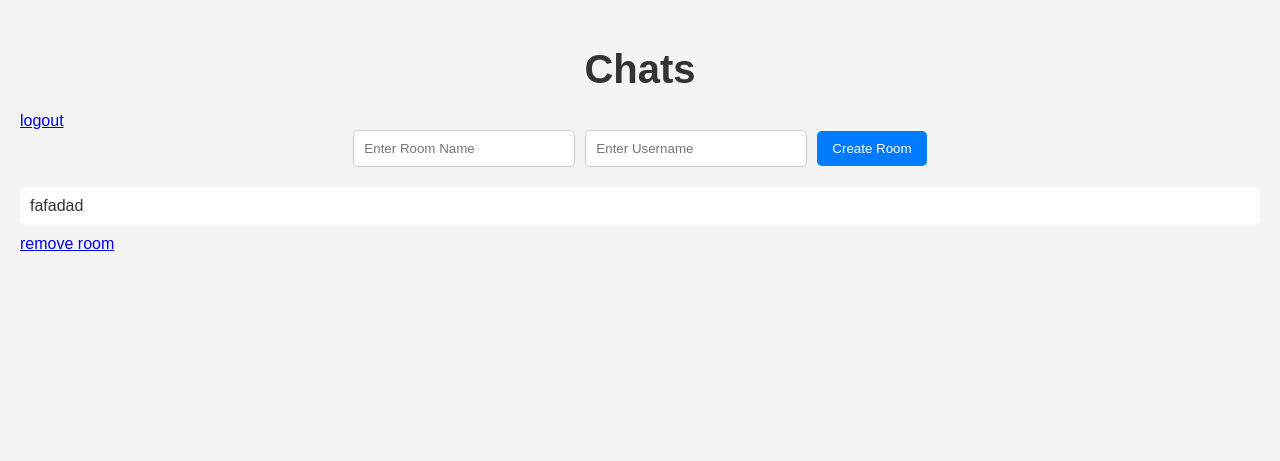
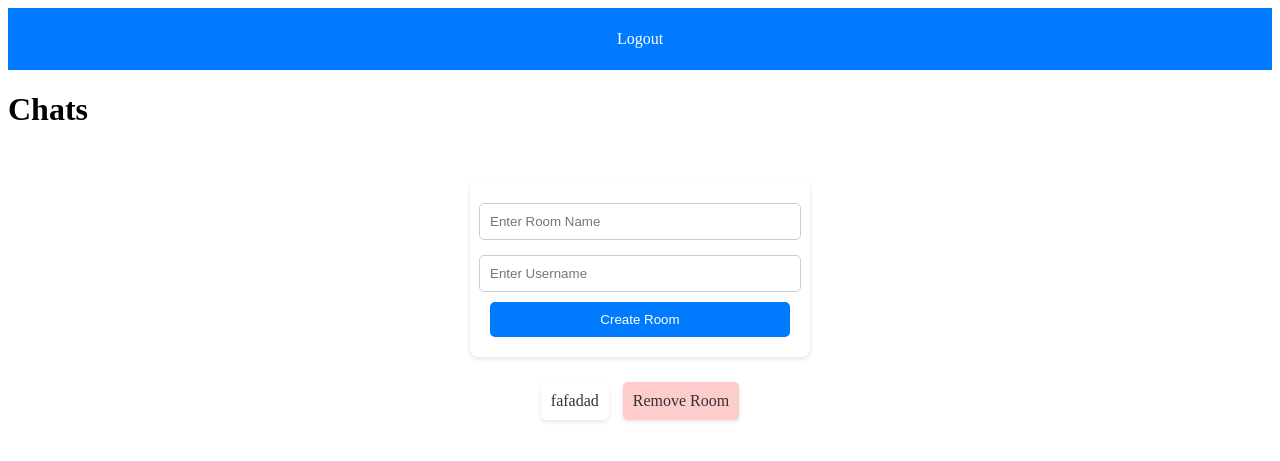
Before and after one commit to Fahras23/ChatApp, a Django app: page / in a window 1280 px wide. Shown: the top 461 px of the page. Run offline with Django 4.2, Linux system fonts and the light colour scheme; a user stored in the database is signed in; data comes from the database, SQL or seed files in the repository.

Commit message:
styles update

```diff
--- a/chat/models.py
+++ b/chat/models.py
@@ -24,7 +24,7 @@ class Room(models.Model):
         return self.name
 
 class Message(models.Model):
+    room = models.ForeignKey(Room,on_delete=models.CASCADE)
     user = models.CharField(max_length=1000000)
-    room = models.CharField(max_length=1000000)
     content = models.CharField(max_length=1000000)
     date = models.DateTimeField(default=datetime.now, blank=True)
--- a/chat/templates/chat/main.html
+++ b/chat/templates/chat/main.html
@@ -2,102 +2,51 @@
 <html>
 <head>
     <title>Chats</title>
+    {% load static %}
+    <link rel="stylesheet" href="{% static 'css/style.css' %}">
     <script src="https://code.jquery.com/jquery-3.6.0.min.js"></script>
-    <style>
-        body {
-            font-family: Arial, sans-serif;
-            margin: 0;
-            padding: 20px;
-            background-color: #f4f4f4;
-        }
-
-        h1 {
-            font-size: 40px;
-            text-align: center;
-            margin-bottom: 20px;
-            color: #333;
-        }
-
-        form {
-            display: flex;
-            align-items: center;
-            justify-content: center;
-            margin-bottom: 20px;
-        }
-
-        input[type="text"] {
-            padding: 10px;
-            border-radius: 5px;
-            border: 1px solid #ccc;
-            margin-right: 10px;
-            width: 200px;
-        }
-
-        input[type="submit"] {
-            padding: 10px 15px;
-            border: none;
-            border-radius: 5px;
-            background-color: #007bff;
-            color: #fff;
-            cursor: pointer;
-            transition: background-color 0.3s ease;
-        }
-
-        input[type="submit"]:hover {
-            background-color: #0056b3;
-        }
-
-        .room-link {
-            display: block;
-            padding: 10px;
-            border-radius: 5px;
-            background-color: #fff;
-            margin-bottom: 10px;
-            text-decoration: none;
-            color: #333;
-        }
-
-        .room-link:hover {
-            background-color: #f0f0f0;
-        }
-    </style>
 </head>
 <body>
-    <h1>Chats</h1>
-    <a class="" href="{% url 'logout-user' %}">logout</a>
-    <form id="post-form">
-        {% csrf_token %}
-        <input type="text" name="room_name" id="room_name" placeholder="Enter Room Name" />
-        <input type="text" name="username" id="username" placeholder="Enter Username" />
-        <input type="submit" value="Create Room">
-    </form>
-    {% for room in rooms %}
-        <div>
-            <a class="room-link" href="{% url 'room_view' room.id %}">{{ room }}</a>
-            <a class="" href="{% url 'remove_room' room.id %}">remove room</a>
-        </div>
-    {% endfor %}
 
+    <div class="navbar">
+        <a href="{% url 'logout-user' %}">Logout</a>
+    </div>
+
+    <div class="content">
+        <h1 class="centered-title">Chats</h1>
+        <form id="post-form" class="chat-form">
+            {% csrf_token %}
+            <input type="text" name="room_name" id="room_name" class="form-input" placeholder="Enter Room Name">
+            <input type="text" name="username" id="username" class="form-input" placeholder="Enter Username">
+            <button type="submit" class="form-button">Create Room</button>
+        </form>
+
+        {% for room in rooms %}
+            <div class="room-container">
+                <a class="room-link" href="{% url 'room_view' room.id %}">{{ room }}</a>
+                <a class="remove-link" href="{% url 'remove_room' room.id %}">Remove Room</a>
+            </div>
+        {% endfor %}
+    </div>
 
     <script type="text/javascript">
-        $(document).on('submit','#post-form',function(e){
+        $(document).on('submit', '#post-form', function(e) {
             e.preventDefault();
-
             $.ajax({
-                type:'POST',
-                url:'/create_room',
-                data:{
-                    room_name:$('#room_name').val(),
-                    username:$('#username').val(),
-                    csrfmiddlewaretoken:$('input[name=csrfmiddlewaretoken]').val(),
+                type: 'POST',
+                url: '/create_room',
+                data: {
+                    room_name: $('#room_name').val(),
+                    username: $('#username').val(),
+                    csrfmiddlewaretoken: $('input[name=csrfmiddlewaretoken]').val(),
                 },
-                success: function(data){
-                    // alert(data)
+                success: function(data) {
                 }
             });
-            document.getElementById('room_name').value = '';
+            $('#room_name').val('');
             location.reload();
         });
     </script>
+
 </body>
 </html>
--- a/chat/views.py
+++ b/chat/views.py
@@ -8,19 +8,10 @@ import pyotp
 import qrcode
 from django.contrib.auth.decorators import login_required
 import base64
-from django.core.mail import send_mail
 
-def send_email(recipient_list,code):
-    subject = 'Hello from Django'
-    message = f'This is a test email sent from a Django application. code {code}'
-    my_email = 'ptomonogle@gmail.com'  # Use the same email as EMAIL_HOST_USER
-
-    send_mail(subject, message, my_email, recipient_list)
-
-
-#pages
-@login_required
 def home(request):
+    if request.user.is_authenticated is False:
+        return redirect('login-user')
     if request.method == "POST":
         remove_room = request.POST["room"]
         print(rooms,remove_room)
@@ -56,13 +47,16 @@ def send(request):
     message = request.POST['message']
     room_id = request.POST['room_id']
     username = request.user
-    new_message = Message.objects.create(content=message, user=username, room=room_id)
-    new_message.save()
-    return HttpResponse('Message sent successfully')
+    if message:
+        new_message = Message.objects.create(content=message, user=username, room_id=room_id)
+        new_message.save()
+        return HttpResponse('Message sent successfully')
+    else:
+        return HttpResponse('Message inncorrect')
 
 def getMessages(request,room_name):
     room = Room.objects.get(name=room_name)
-    messages = Message.objects.filter(room=room.id)
+    messages = Message.objects.filter(room=room)
     return JsonResponse({"messages":list(messages.values())})
 
 def create_room(request):
@@ -71,6 +65,7 @@ def create_room(request):
     username = request.POST['username']
     usernames = list(username.split(","))
     author = str(request.user)
+    print(author)
     usernames.append(author)
     print(usernames)
     users = list(User.objects.values_list('username', flat = True))
@@ -107,7 +102,7 @@ def register_user(request):
         user_form = UserForm(data=request.POST)
         if user_form.is_valid():
             user = user_form.save()
-            user.set_password(user.password)  # Hash password
+            user.set_password(user.password)
             user.save()
 
             profile = Profile(user=user)
@@ -137,7 +132,7 @@ def login_user(request):
                     code = form.cleaned_data.get('code')
                     if pyotp.TOTP(user_profile.profile.code).verify(code):
                         login(request, user_profile)
-                        return redirect('home')  # Redirect to a home page or dashboard
+                        return redirect('home')
                     else:
                         # OTP verification failed
                         pass
--- a/chatapp/settings.py
+++ b/chatapp/settings.py
@@ -33,7 +33,6 @@ CHANNEL_LAYERS = {
         "BACKEND": "channels.layers.InMemoryChannelLayer"
     }
 }
-# Application definition
 
 INSTALLED_APPS = [
     "django.contrib.admin",
--- a/chatapp/urls.py
+++ b/chatapp/urls.py
@@ -22,4 +22,4 @@ from django.conf.urls.static import static
 urlpatterns = [
     path("", include("chat.urls")),
     path("admin/", admin.site.urls),
-] + static(settings.STATIC_URL, document_root=settings.STATIC_ROOT)
+]
--- /dev/null
+++ b/static/css/style.css
@@ -0,0 +1,195 @@
+/* Navigation Bar Styling */
+.navbar {
+    background-color: #007bff;
+    padding: 10px 0;
+    text-align: center;
+}
+
+.navbar a {
+    color: white;
+    padding: 12px 20px;
+    text-decoration: none;
+    display: inline-block;
+}
+
+.navbar a:hover {
+    background-color: #0056b3;
+}
+
+/* Form Styling */
+form {
+    max-width: 300px;
+    margin: 50px auto;
+    padding: 20px;
+    background-color: #fff;
+    border-radius: 8px;
+    box-shadow: 0 2px 4px rgba(0,0,0,0.1);
+}
+
+.form-group p {
+    margin-bottom: 15px;
+}
+
+/* Input Field Styling */
+input[type="text"], input[type="password"], input[type="email"] {
+    width: 100%;
+    padding: 10px;
+    margin-top: 5px;
+    margin-bottom: 20px;
+    border: 1px solid #ccc;
+    border-radius: 5px;
+}
+
+/* Button Styling */
+button[type="submit"] {
+    width: 100%;
+    padding: 10px;
+    background-color: #007bff;
+    color: #fff;
+    border: none;
+    border-radius: 5px;
+    cursor: pointer;
+}
+
+button[type="submit"]:hover {
+    background-color: #0056b3;
+}
+
+/* Link Styling */
+.register-link {
+    margin-top: 20px;
+    text-align: center;
+}
+
+.register-link a {
+    color: #007bff;
+}
+
+.register-link a:hover {
+    text-decoration: underline;
+}
+
+/* Responsive Design */
+@media (max-width: 600px) {
+    body {
+        padding: 10px;
+    }
+
+    form {
+        width: 100%;
+    }
+}
+
+/* Image Container */
+.image-container {
+    text-align: center; /* Center the image */
+    padding: 20px;
+}
+
+.qr-image {
+    max-width: 100%; /* Make image responsive */
+    height: auto;
+    border: 1px solid #ccc; /* Optional: Adds a border around the image */
+    border-radius: 8px; /* Optional: Rounds the corners of the image */
+    box-shadow: 0 2px 4px rgba(0,0,0,0.1); /* Optional: Adds a subtle shadow */
+}
+
+/* Home Link */
+.home-link {
+    text-align: center; /* Center the home link */
+    margin-top: 20px;
+}
+
+.home-link a {
+    padding: 10px 15px;
+    background-color: #007bff;
+    color: #fff;
+    border-radius: 5px;
+    text-decoration: none;
+}
+
+.home-link a:hover {
+    background-color: #0056b3;
+}
+
+.chat-form {
+    display: flex;
+    flex-direction: column;
+    align-items: center;
+    margin-bottom: 20px;
+}
+
+.chat-form .form-input {
+    margin-bottom: 10px; /* Spacing between inputs */
+}
+
+/* Room Container */
+.room-container {
+    text-align: center; /* Center room links */
+    margin-bottom: 10px;
+}
+
+.room-link, .remove-link {
+    display: inline-block; /* Display links side by side */
+    margin: 5px;
+    padding: 10px;
+    border-radius: 5px;
+    text-decoration: none;
+    color: #333;
+    background-color: #fff;
+    box-shadow: 0 2px 4px rgba(0,0,0,0.1);
+}
+
+.room-link:hover, .remove-link:hover {
+    background-color: #f0f0f0;
+}
+
+/* Modify .remove-link if you want a different style from .room-link */
+.remove-link {
+    background-color: #ffcccc; /* Light red background for remove links */
+}
+
+.remove-link:hover {
+    background-color: #ffaaaa; /* Darker shade on hover */
+}
+
+.chat-form {
+    display: flex;
+    flex-direction: column;
+    align-items: center;
+    margin-bottom: 20px;
+}
+
+.chat-form .form-input {
+    margin-bottom: 10px; /* Spacing between inputs */
+}
+
+/* Room Container */
+.room-container {
+    text-align: center; /* Center room links */
+    margin-bottom: 10px;
+}
+
+.room-link, .remove-link {
+    display: inline-block; /* Display links side by side */
+    margin: 5px;
+    padding: 10px;
+    border-radius: 5px;
+    text-decoration: none;
+    color: #333;
+    background-color: #fff;
+    box-shadow: 0 2px 4px rgba(0,0,0,0.1);
+}
+
+.room-link:hover, .remove-link:hover {
+    background-color: #f0f0f0;
+}
+
+/* Modify .remove-link if you want a different style from .room-link */
+.remove-link {
+    background-color: #ffcccc; /* Light red background for remove links */
+}
+
+.remove-link:hover {
+    background-color: #ffaaaa; /* Darker shade on hover */
+}
```
Also changed, not shown: chat/templates/chat/auth.html (+17 -3 lines), chat/templates/chat/login.html (+24 -9 lines), chat/templates/chat/register.html (+51 -4 lines), chat/templates/chat/room.html (+48 -65 lines), chat/migrations/0016_alter_message_room.py (added), db.sqlite3, static/qr.png.
